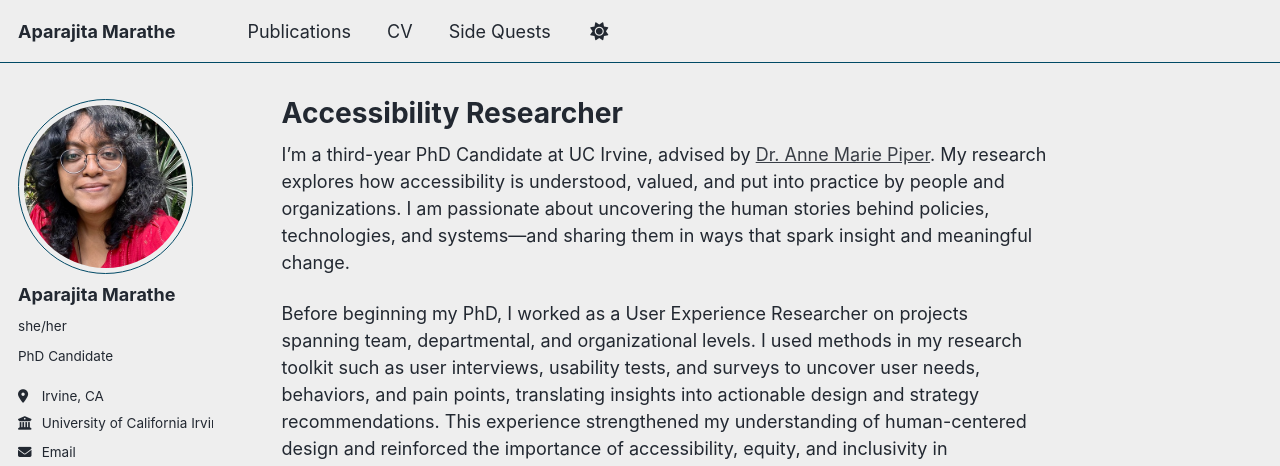
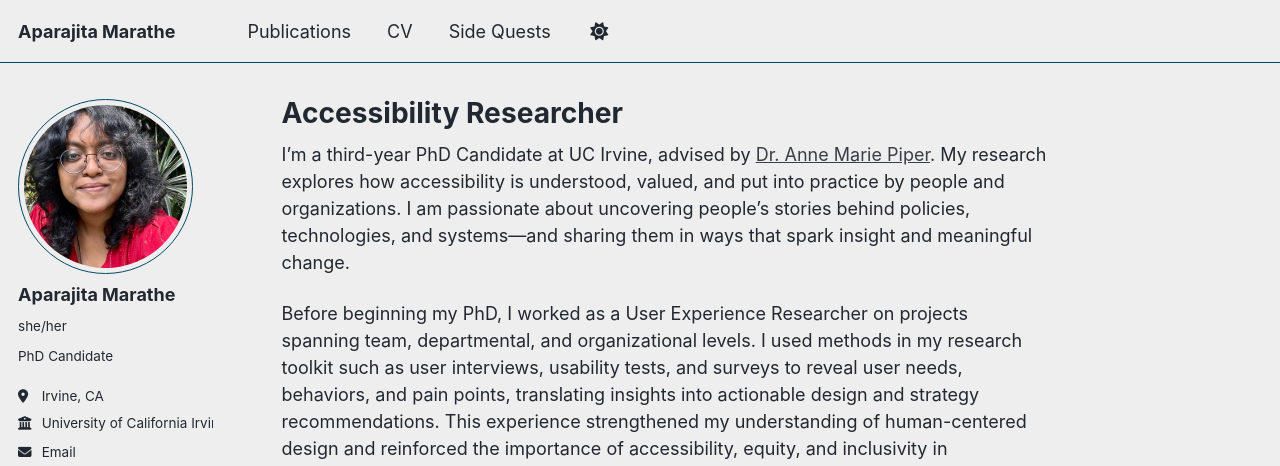
Before and after one commit to aparajitamarathe/aparajitamarathe.github.io, a Jekyll site: the page built from _pages/about.md, in a window 1280 px wide and 1075 px high. Shown: the top 466 px of the window. Built offline with Jekyll 4.4.1, drawn with Linux system fonts in a browser that asks for light colours; some web fonts are replaced; some of the changed text lies outside the part shown.

Commit message:
Revise text for clarity in about.md
Updated wording for clarity and consistency in the about page.

```diff
--- a/_pages/about.md
+++ b/_pages/about.md
@@ -7,9 +7,9 @@ redirect_from:
   - /about.html
 ---
 
-I’m a third-year PhD Candidate at UC Irvine, advised by [Dr. Anne Marie Piper](https://ics.uci.edu/~ampiper/). My research explores how accessibility is understood, valued, and put into practice by people and organizations. I am passionate about uncovering the human stories behind policies, technologies, and systems—and sharing them in ways that spark insight and meaningful change.
+I’m a third-year PhD Candidate at UC Irvine, advised by [Dr. Anne Marie Piper](https://ics.uci.edu/~ampiper/). My research explores how accessibility is understood, valued, and put into practice by people and organizations. I am passionate about uncovering people's stories behind policies, technologies, and systems—and sharing them in ways that spark insight and meaningful change.
 
-Before beginning my PhD, I worked as a User Experience Researcher on projects spanning team, departmental, and organizational levels. I used methods in my research toolkit such as user interviews, usability tests, and surveys to uncover user needs, behaviors, and pain points, translating insights into actionable design and strategy recommendations. This experience strengthened my understanding of human-centered design and reinforced the importance of accessibility, equity, and inclusivity in technology.
+Before beginning my PhD, I worked as a User Experience Researcher on projects spanning team, departmental, and organizational levels. I used methods in my research toolkit such as user interviews, usability tests, and surveys to reveal user needs, behaviors, and pain points, translating insights into actionable design and strategy recommendations. This experience strengthened my understanding of human-centered design and reinforced the importance of accessibility, equity, and inclusivity in technology.
 
 Through my non-linear career between academia and industry, I have honed the ability to bridge theoretical and practical ways of understanding and implementing change.
 
```
